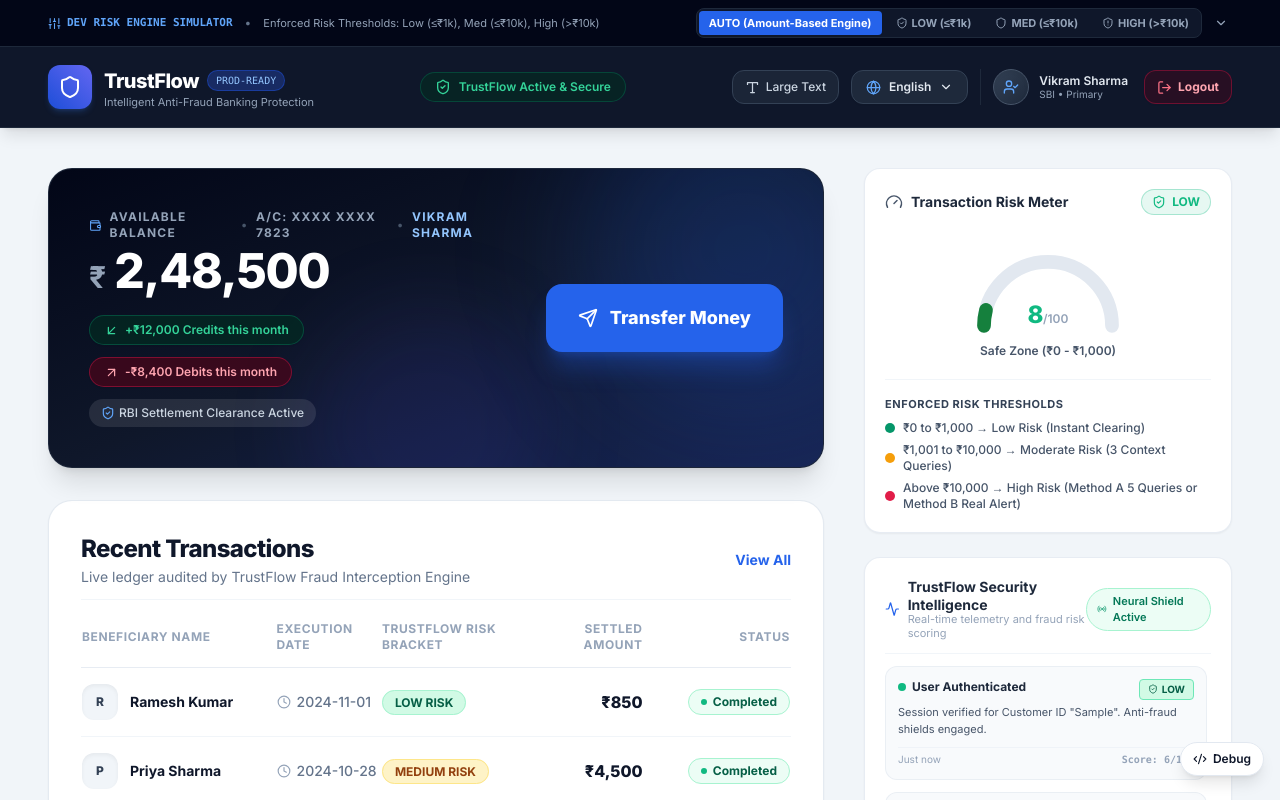
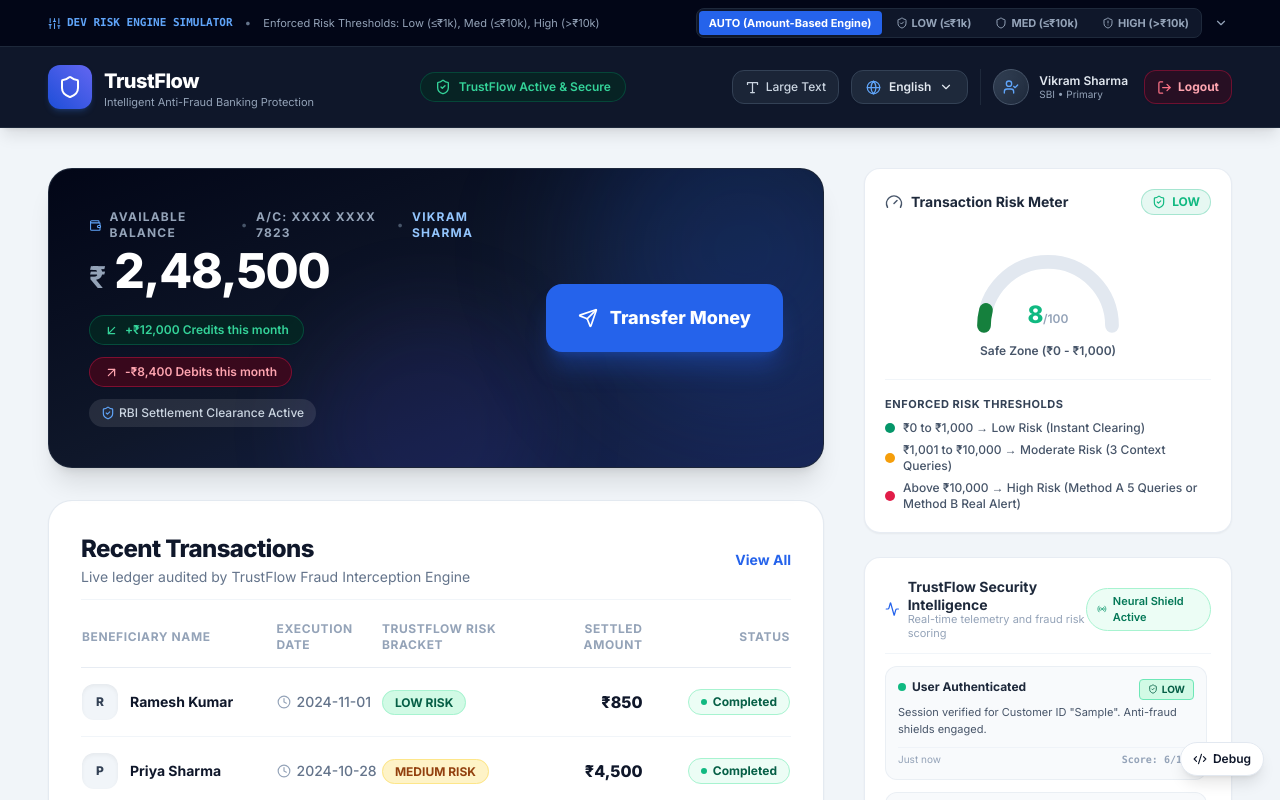
Before and after one commit to ScopingK/trust-flow, a React (Vite) app: page / in a window 1280 px wide. Both pictures are taken after typing "Sample", "Sample123" into the empty fields and a click on the button "Login to TrustFlow". Shown: the top 800 px of the page. Built offline with nearby package versions, Linux system fonts and the light colour scheme.

Commit message:
Update TopNav.tsx

```diff
--- a/src/components/desktop/TopNav.tsx
+++ b/src/components/desktop/TopNav.tsx
@@ -59,9 +59,6 @@
             <div className="flex items-center gap-2">
               <span className={clsx('font-extrabold tracking-tight', largeFontMode ? 'text-2xl' : 'text-xl')}>
                 {t('appTitle')}
-              </span>
-              <span className="text-[10px] font-mono uppercase px-2 py-0.5 rounded-full bg-blue-900/60 text-blue-300 border border-blue-700/50">
-                PROD-READY
               </span>
             </div>
             <p className={clsx('text-slate-400 leading-none mt-0.5', largeFontMode ? 'text-xs' : 'text-[11px]')}>
```
